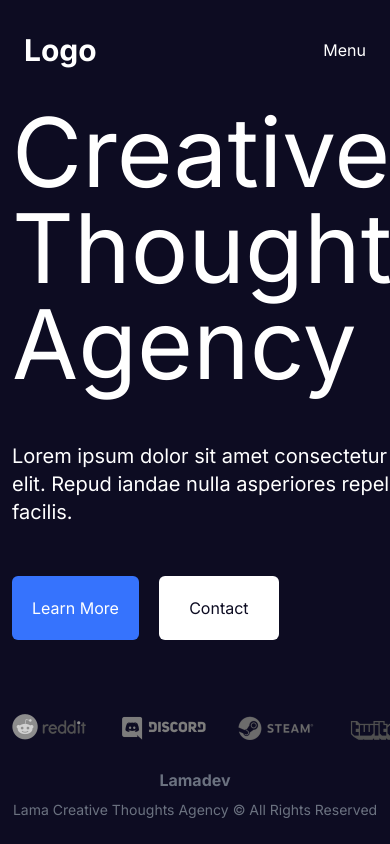
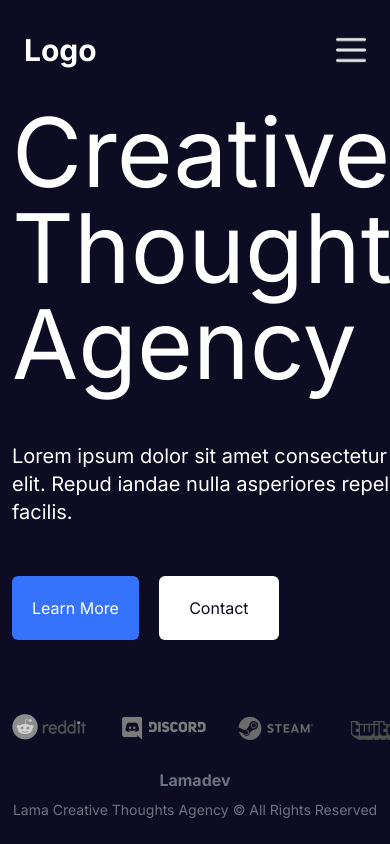
Before and after one commit to ariel-behar/baby-journal, a Next.js app: page / in a window 390 px wide. Shown: the top 844 px of the page. Built offline with nearby package versions, Linux system fonts and the light colour scheme.

Commit message:
Changing the 'Menu' text button with a hamburger icon image

```diff
--- a/components/Header/Navbar/NavLinks.tsx
+++ b/components/Header/Navbar/NavLinks.tsx
@@ -2,6 +2,7 @@
 import { useState } from 'react';
 import NavLink from './NavLink'
 import uniqid from 'uniqid';
+import Image from 'next/image';
 
 const routes = [
     {
@@ -51,11 +52,11 @@ function NavLinks() {
             </div>
 
             {/* Mobile Menu */}
-            <button className='block md:hidden' onClick={() => setOpen((prev) => !prev)}>Menu</button>
+            <Image className='block md:hidden' src='/img/menu.png' alt='Menu' width={30} height={30} onClick={() => setOpen((prev) => !prev)} />
 
             {
                 open && (
-                    <div className='md:hidden flex flex-col items-center justify-center absolute top-[100px] right-0 w-1/2 h-[calc(100vh-100px)] bg-green-500  gap-3'>
+                    <div className='md:hidden flex flex-col items-center justify-center absolute top-[100px] right-0 w-1/2 h-[calc(100vh-100px)] bg-green-500 gap-3 z-10'>
                         {
                             routes.map((link) => {
                                 return (
```
